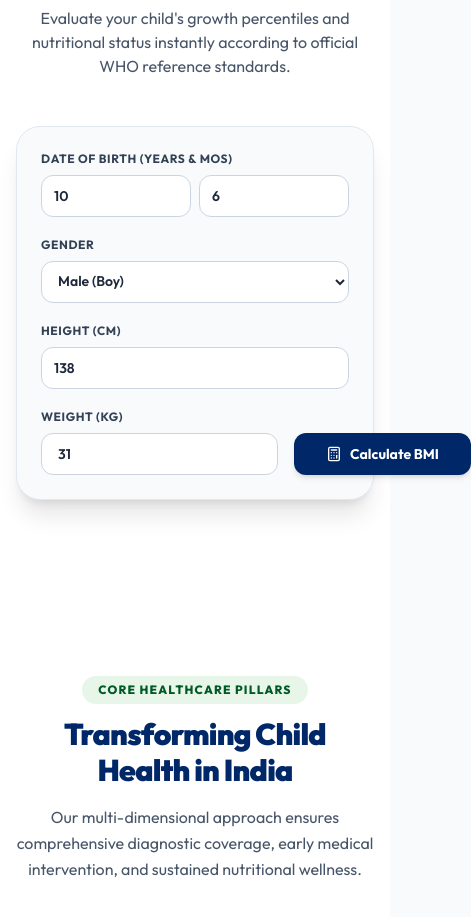
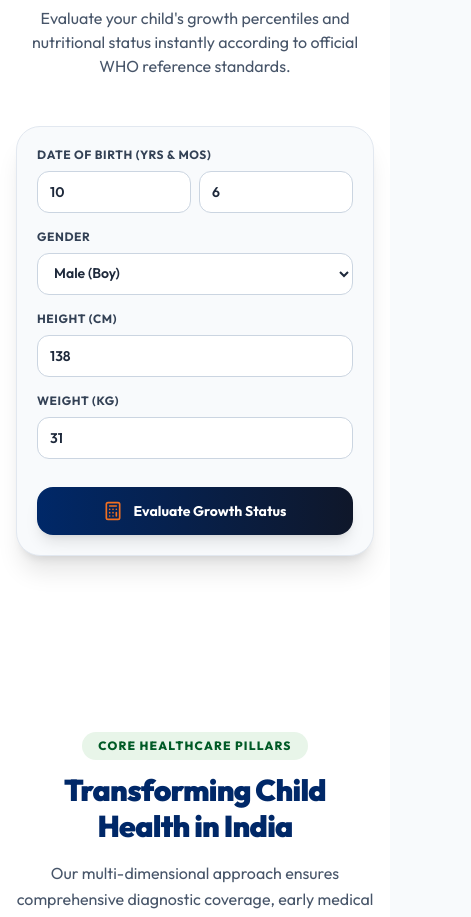
Before and after one commit to ampventures7-dev/SHWF, a React (Vite) app in the folder frontend/: page / in a window 390 px wide. Shown: the part 2860-3777 px from the top of the page, 471 px wide, since content can reach past the window. Built offline with nearby package versions, Linux system fonts and the light colour scheme; no server answers.

Commit message:
fix(calculator): make calculate button full-width and optimize mobile grid

```diff
--- a/frontend/src/components/GrowthCalculator.jsx
+++ b/frontend/src/components/GrowthCalculator.jsx
@@ -66,15 +66,15 @@ export default function GrowthCalculator({ onToast }) {
         </div>
 
         {/* Card */}
-        <div className="bg-slate-50 rounded-3xl border border-slate-200 shadow-xl p-6 sm:p-10 max-w-3xl mx-auto">
+        <div className="bg-slate-50 rounded-3xl border border-slate-200 shadow-xl p-5 sm:p-8 lg:p-10 max-w-3xl mx-auto">
 
-          <form onSubmit={handleCalculate} className="space-y-6">
-            <div className="grid grid-cols-1 sm:grid-cols-3 gap-5">
+          <form onSubmit={handleCalculate} className="space-y-5 sm:space-y-6">
+            <div className="grid grid-cols-1 sm:grid-cols-2 lg:grid-cols-4 gap-4 sm:gap-5">
 
               {/* Age (Years & Months) */}
               <div>
                 <label className="block text-xs font-bold text-slate-700 uppercase tracking-wider mb-2">
-                  {t('calculator.dobLabel', 'Age')} (Years & Mos)
+                  {t('calculator.dobLabel', 'Age')} (Yrs & Mos)
                 </label>
                 <div className="grid grid-cols-2 gap-2">
                   <input
@@ -106,18 +106,17 @@ export default function GrowthCalculator({ onToast }) {
                 <select
                   value={gender}
                   onChange={(e) => setGender(e.target.value)}
-                  className="w-full bg-white border border-slate-300 rounded-xl px-3 py-2.5 text-sm font-semibold text-slate-800 focus:outline-none focus:ring-2 focus:ring-shwf-navy"
+                  className="w-full bg-white border border-slate-300 rounded-xl px-3 py-2.5 text-sm font-semibold text-slate-800 focus:outline-none focus:ring-2 focus:ring-shwf-navy cursor-pointer"
                 >
                   <option value="M">{t('calculator.male', 'Male (Boy)')}</option>
                   <option value="F">{t('calculator.female', 'Female (Girl)')}</option>
                 </select>
               </div>
 
-
               {/* Height */}
               <div>
                 <label className="block text-xs font-bold text-slate-700 uppercase tracking-wider mb-2">
-                  Height (cm)
+                  {t('calculator.heightLabel', 'Height (cm)')}
                 </label>
                 <input
                   type="number"
@@ -130,67 +129,86 @@ export default function GrowthCalculator({ onToast }) {
               </div>
 
               {/* Weight */}
-              <div className="sm:col-span-3">
+              <div>
                 <label className="block text-xs font-bold text-slate-700 uppercase tracking-wider mb-2">
-                  Weight (kg)
+                  {t('calculator.weightLabel', 'Weight (kg)')}
                 </label>
-                <div className="flex gap-4">
                 <input
                   type="number"
                   step="0.1"
                   value={weightKg}
                   onChange={(e) => setWeightKg(e.target.value)}
                   placeholder="e.g. 31.2"
-                    className="flex-grow bg-white border border-slate-300 rounded-xl px-4 py-2.5 text-sm font-semibold text-slate-800 focus:outline-none focus:ring-2 focus:ring-shwf-navy"
+                  className="w-full bg-white border border-slate-300 rounded-xl px-3 py-2.5 text-sm font-semibold text-slate-800 focus:outline-none focus:ring-2 focus:ring-shwf-navy"
                 />
+              </div>
+
+            </div>
+
+            {/* Calculate Button (Full Width, Mobile-Optimized) */}
+            <div className="pt-2">
               <button
                 type="submit"
-                    className="inline-flex items-center gap-2 bg-shwf-navy hover:bg-shwf-navy-light text-white font-bold text-sm px-8 py-2.5 rounded-xl shadow-md transition-all flex-shrink-0"
+                className="w-full inline-flex items-center justify-center gap-2.5 bg-gradient-to-r from-shwf-navy to-slate-900 hover:from-shwf-navy-dark hover:to-slate-950 text-white font-bold text-sm sm:text-base py-3.5 px-6 rounded-2xl shadow-lg hover:shadow-xl transition-all transform hover:-translate-y-0.5 cursor-pointer"
               >
-                    <Calculator className="w-4 h-4" />
-                    <span>Calculate BMI</span>
+                <Calculator className="w-5 h-5 text-shwf-orange" />
+                <span>{t('calculator.calcBtn', 'Evaluate Growth Status')}</span>
               </button>
-                </div>
-              </div>
-
             </div>
           </form>
 
           {/* Results Block */}
           {result && (
-            <div className="mt-8 p-6 bg-white rounded-2xl border border-slate-200 shadow-sm animate-fadeIn">
+            <div className="mt-8 p-5 sm:p-6 bg-white rounded-2xl border border-slate-200 shadow-sm animate-fadeIn">
               <h4 className="text-sm font-extrabold text-shwf-navy uppercase tracking-wider mb-4 flex items-center gap-2">
                 <Sparkles className="w-4 h-4 text-shwf-orange" />
-                <span>WHO Growth Calculation Estimate</span>
+                <span>{t('calculator.resultsTitle', 'WHO Growth Calculation Estimate')}</span>
               </h4>
 
-              <div className="grid grid-cols-3 gap-4 mb-4 text-center">
-                <div className="bg-slate-50 p-3 rounded-xl border border-slate-200">
-                  <div className="text-[10px] font-extrabold text-slate-500 uppercase">BMI VALUE</div>
-                  <div className="text-xl font-black text-shwf-navy">{result.bmi} <span className="text-xs font-normal">kg/m²</span></div>
+              <div className="grid grid-cols-1 sm:grid-cols-3 gap-3 sm:gap-4 mb-4 text-center">
+                <div className="bg-slate-50 p-3.5 rounded-xl border border-slate-200">
+                  <div className="text-[10px] font-extrabold text-slate-500 uppercase tracking-wider">
+                    {t('calculator.calculatedBmi', 'BMI VALUE')}
                   </div>
-                <div className="bg-slate-50 p-3 rounded-xl border border-slate-200">
-                  <div className="text-[10px] font-extrabold text-slate-500 uppercase">TOTAL AGE</div>
-                  <div className="text-xl font-black text-shwf-green">{result.totalMonths} <span className="text-xs font-normal">Months</span></div>
+                  <div className="text-xl font-black text-shwf-navy mt-0.5">
+                    {result.bmi} <span className="text-xs font-normal">kg/m²</span>
                   </div>
-                <div className="bg-slate-50 p-3 rounded-xl border border-slate-200">
-                  <div className="text-[10px] font-extrabold text-slate-500 uppercase">GENDER</div>
-                  <div className="text-xl font-black text-shwf-orange">{result.gender}</div>
+                </div>
+                <div className="bg-slate-50 p-3.5 rounded-xl border border-slate-200">
+                  <div className="text-[10px] font-extrabold text-slate-500 uppercase tracking-wider">
+                    {t('calculator.ageInMonths', 'TOTAL AGE')}
+                  </div>
+                  <div className="text-xl font-black text-shwf-green mt-0.5">
+                    {result.totalMonths} <span className="text-xs font-normal">{language === 'hi' ? 'महीने' : 'Months'}</span>
+                  </div>
+                </div>
+                <div className="bg-slate-50 p-3.5 rounded-xl border border-slate-200">
+                  <div className="text-[10px] font-extrabold text-slate-500 uppercase tracking-wider">
+                    {t('calculator.genderLabel', 'GENDER')}
+                  </div>
+                  <div className="text-xl font-black text-shwf-orange mt-0.5">
+                    {result.gender}
+                  </div>
                 </div>
               </div>
 
-              <div className="flex items-center gap-3">
-                <span className="text-xs font-bold text-slate-700">Preliminary Assessment:</span>
-                <span className={`text-xs font-bold px-3 py-1 rounded-full border ${result.badgeClass}`}>
+              <div className="flex flex-col sm:flex-row sm:items-center gap-2 sm:gap-3 bg-slate-50 p-3 rounded-xl border border-slate-200">
+                <span className="text-xs font-bold text-slate-700">
+                  {t('calculator.whoClassification', 'Preliminary Assessment')}:
+                </span>
+                <span className={`inline-block text-xs font-bold px-3 py-1 rounded-full border ${result.badgeClass}`}>
                   {result.category}
                 </span>
               </div>
 
               <p className="text-xs text-slate-400 mt-4 border-t border-slate-100 pt-3">
-                * Note: Full certified health report cards with certified pediatrician remarks and LMS z-scores are available in the Student Portal.
+                * {language === 'hi'
+                  ? 'नोट: पूर्ण प्रमाणित मेडिकल रिपोर्ट कार्ड एवं विस्तृत Z-स्कोर विश्लेषण छात्र पोर्टल में उपलब्ध हैं।'
+                  : 'Note: Full certified health report cards with pediatrician remarks and LMS Z-scores are available in the Student Portal.'}
               </p>
             </div>
           )}
+
 
         </div>
 
```
Lines whose indentation alone changed are shown as unchanged.
